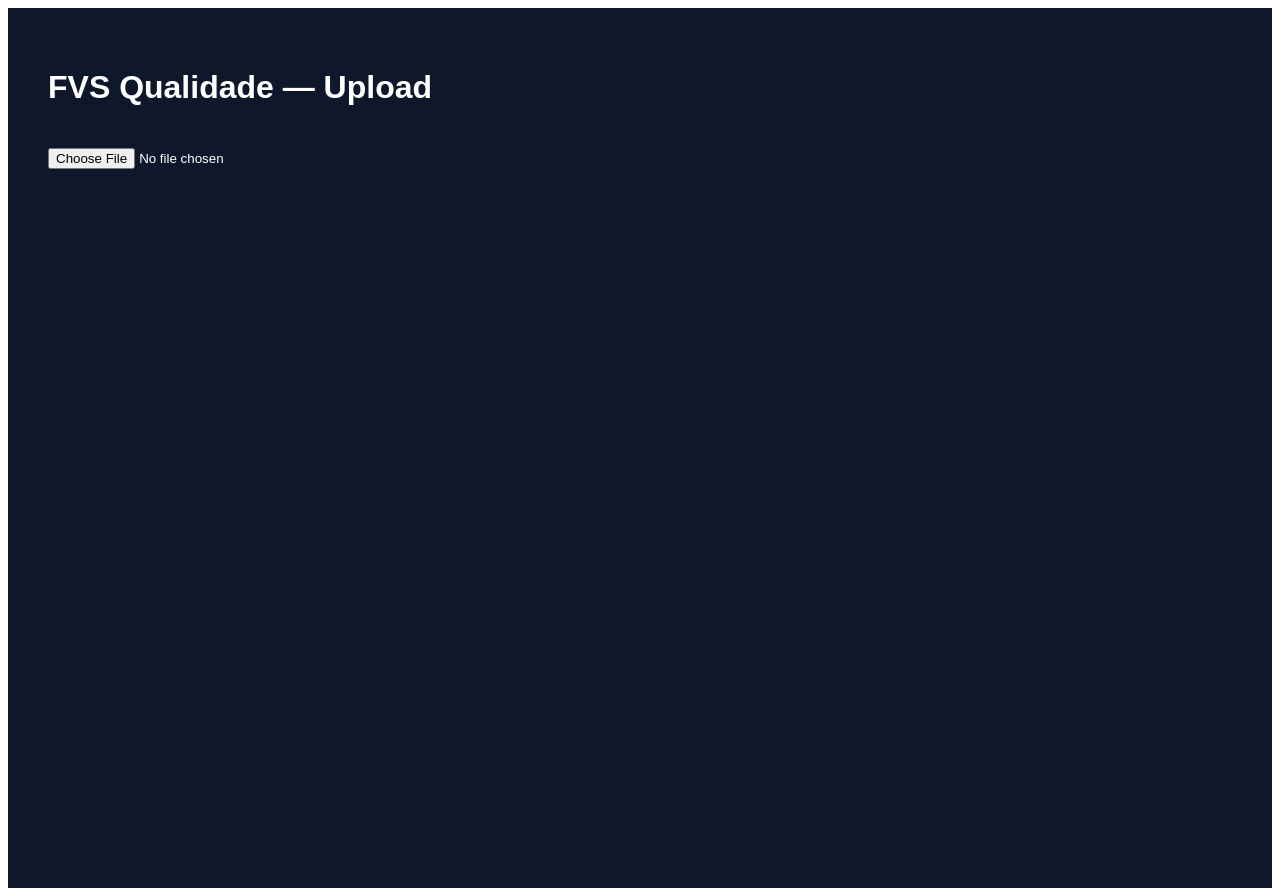
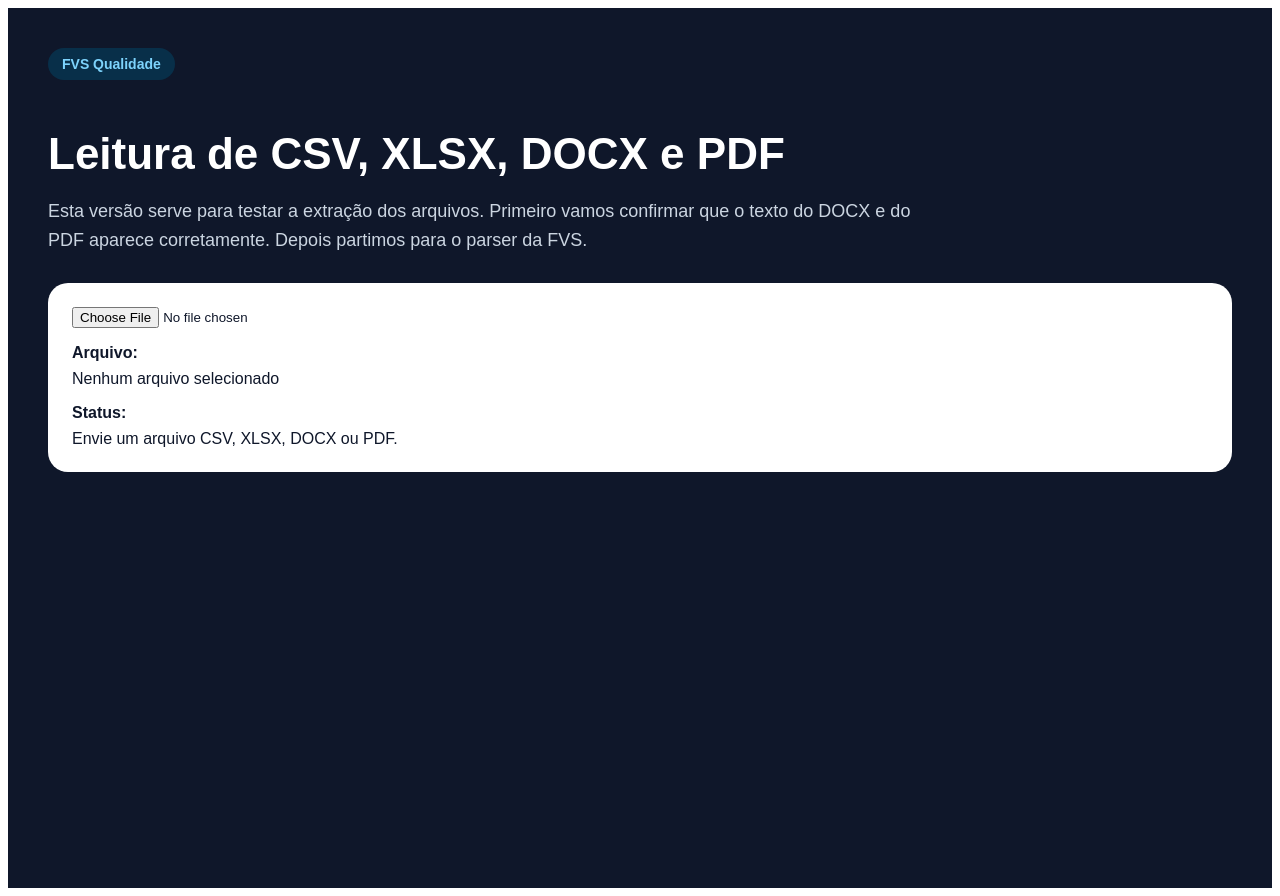
Before and after one commit to let99/aplicativo-qualidade, a React (Vite) app: page / in a window 1280 px wide. Built offline with nearby package versions, Linux system fonts and the light colour scheme.

Commit message:
Update App.jsx

```diff
--- a/src/App.jsx
+++ b/src/App.jsx
@@ -1,25 +1,78 @@
 import React, { useState } from "react";
 import * as XLSX from "xlsx";
+import mammoth from "mammoth";
+import * as pdfjsLib from "pdfjs-dist";
+
+pdfjsLib.GlobalWorkerOptions.workerSrc = `https://cdnjs.cloudflare.com/ajax/libs/pdf.js/4.6.82/pdf.worker.min.mjs`;
 
 export default function App() {
-  const [data, setData] = useState([]);
+  const [rows, setRows] = useState([]);
+  const [rawText, setRawText] = useState("");
+  const [status, setStatus] = useState("Envie um arquivo CSV, XLSX, DOCX ou PDF.");
+  const [fileName, setFileName] = useState("");
 
-  function handleFile(e) {
-    const file = e.target.files[0];
+  async function handleFile(e) {
+    const file = e.target.files?.[0];
     if (!file) return;
 
-    const reader = new FileReader();
+    setFileName(file.name);
+    setRows([]);
+    setRawText("");
+    setStatus("Lendo arquivo...");
 
-    reader.onload = (evt) => {
-      const binary = evt.target.result;
-      const workbook = XLSX.read(binary, { type: "binary" });
-      const sheet = workbook.Sheets[workbook.SheetNames[0]];
-      const json = XLSX.utils.sheet_to_json(sheet);
+    const extension = file.name.split(".").pop()?.toLowerCase();
 
-      setData(json);
-    };
+    try {
+      if (extension === "csv") {
+        const text = await file.text();
+        const parsed = parseCSV(text);
+        setRows(parsed);
+        setStatus(`CSV lido com ${parsed.length} linha(s).`);
+        return;
+      }
 
-    reader.readAsBinaryString(file);
+      if (extension === "xlsx" || extension === "xls") {
+        const buffer = await file.arrayBuffer();
+        const workbook = XLSX.read(buffer, { type: "array" });
+        const sheetName = workbook.SheetNames[0];
+        const json = XLSX.utils.sheet_to_json(workbook.Sheets[sheetName], {
+          defval: "",
+        });
+        setRows(json);
+        setStatus(`Planilha lida com ${json.length} linha(s).`);
+        return;
+      }
+
+      if (extension === "docx") {
+        const buffer = await file.arrayBuffer();
+        const result = await mammoth.extractRawText({ arrayBuffer: buffer });
+        setRawText(result.value || "");
+        setStatus("DOCX lido. Texto extraído exibido abaixo.");
+        return;
+      }
+
+      if (extension === "pdf") {
+        const buffer = await file.arrayBuffer();
+        const pdf = await pdfjsLib.getDocument({ data: buffer }).promise;
+
+        let text = "";
+        for (let pageNum = 1; pageNum <= pdf.numPages; pageNum += 1) {
+          const page = await pdf.getPage(pageNum);
+          const content = await page.getTextContent();
+          const pageText = content.items.map((item) => item.str).join(" ");
+          text += `\n\n--- PÁGINA ${pageNum} ---\n\n${pageText}`;
+        }
+
+        setRawText(text);
+        setStatus("PDF lido. Texto extraído exibido abaixo.");
+        return;
+      }
+
+      setStatus("Formato não suportado.");
+    } catch (error) {
+      console.error(error);
+      setStatus(`Erro ao ler o arquivo: ${error.message}`);
+    }
   }
 
   return (
@@ -29,51 +82,193 @@ export default function App() {
         background: "#0f172a",
         color: "white",
         padding: "40px",
-        fontFamily: "Arial",
+        fontFamily: "Arial, sans-serif",
       }}
     >
-      <h1>FVS Qualidade — Upload</h1>
+      <div style={{ maxWidth: "1200px", margin: "0 auto" }}>
+        <div
+          style={{
+            display: "inline-block",
+            padding: "8px 14px",
+            borderRadius: "999px",
+            background: "#082f49",
+            color: "#7dd3fc",
+            fontSize: "14px",
+            fontWeight: "bold",
+            marginBottom: "20px",
+          }}
+        >
+          FVS Qualidade
+        </div>
 
+        <h1 style={{ fontSize: "44px", marginBottom: "16px" }}>
+          Leitura de CSV, XLSX, DOCX e PDF
+        </h1>
+
+        <p
+          style={{
+            fontSize: "18px",
+            color: "#cbd5e1",
+            lineHeight: 1.6,
+            maxWidth: "900px",
+          }}
+        >
+          Esta versão serve para testar a extração dos arquivos. Primeiro vamos
+          confirmar que o texto do DOCX e do PDF aparece corretamente. Depois
+          partimos para o parser da FVS.
+        </p>
+
+        <div
+          style={{
+            marginTop: "28px",
+            background: "white",
+            color: "#0f172a",
+            borderRadius: "20px",
+            padding: "24px",
+          }}
+        >
           <input
             type="file"
-        accept=".xlsx,.csv"
+            accept=".csv,.xlsx,.xls,.docx,.pdf"
             onChange={handleFile}
-        style={{ marginTop: 20 }}
+            style={{ marginBottom: "16px" }}
           />
 
-      <div style={{ marginTop: 40 }}>
-        {data.length > 0 && (
+          <div style={{ marginBottom: "8px", fontWeight: "bold" }}>
+            Arquivo:
+          </div>
+          <div style={{ marginBottom: "16px" }}>
+            {fileName || "Nenhum arquivo selecionado"}
+          </div>
+
+          <div style={{ marginBottom: "8px", fontWeight: "bold" }}>Status:</div>
+          <div>{status}</div>
+        </div>
+
+        {rows.length > 0 && (
+          <div
+            style={{
+              marginTop: "28px",
+              background: "white",
+              color: "#0f172a",
+              borderRadius: "20px",
+              padding: "24px",
+              overflowX: "auto",
+            }}
+          >
+            <h2 style={{ marginTop: 0 }}>Pré-visualização da tabela</h2>
+
             <table
               style={{
-              background: "white",
-              color: "black",
-              borderRadius: "10px",
-              padding: "10px",
+                width: "100%",
+                borderCollapse: "collapse",
               }}
             >
               <thead>
                 <tr>
-                {Object.keys(data[0]).map((key) => (
-                  <th key={key} style={{ padding: 10 }}>
+                  {Object.keys(rows[0]).map((key) => (
+                    <th
+                      key={key}
+                      style={{
+                        borderBottom: "1px solid #ccc",
+                        padding: "10px",
+                        textAlign: "left",
+                      }}
+                    >
                       {key}
                     </th>
                   ))}
                 </tr>
               </thead>
               <tbody>
-              {data.slice(0, 10).map((row, i) => (
+                {rows.slice(0, 10).map((row, i) => (
                   <tr key={i}>
                     {Object.values(row).map((val, j) => (
-                    <td key={j} style={{ padding: 10 }}>
-                      {val}
+                      <td
+                        key={j}
+                        style={{
+                          borderBottom: "1px solid #eee",
+                          padding: "10px",
+                          verticalAlign: "top",
+                        }}
+                      >
+                        {String(val)}
                       </td>
                     ))}
                   </tr>
                 ))}
               </tbody>
             </table>
+          </div>
+        )}
+
+        {rawText && (
+          <div
+            style={{
+              marginTop: "28px",
+              background: "white",
+              color: "#0f172a",
+              borderRadius: "20px",
+              padding: "24px",
+            }}
+          >
+            <h2 style={{ marginTop: 0 }}>Texto extraído</h2>
+            <pre
+              style={{
+                whiteSpace: "pre-wrap",
+                wordBreak: "break-word",
+                fontFamily: "monospace",
+                fontSize: "14px",
+                lineHeight: 1.5,
+              }}
+            >
+              {rawText}
+            </pre>
+          </div>
         )}
       </div>
     </div>
   );
 }
+
+function parseCSV(text) {
+  const lines = text.split(/\r?\n/).filter((line) => line.trim());
+  if (!lines.length) return [];
+
+  const headers = splitCSVLine(lines[0]);
+
+  return lines.slice(1).map((line) => {
+    const values = splitCSVLine(line);
+    const row = {};
+    headers.forEach((header, index) => {
+      row[header] = values[index] ?? "";
+    });
+    return row;
+  });
+}
+
+function splitCSVLine(line) {
+  const result = [];
+  let current = "";
+  let insideQuotes = false;
+
+  for (let i = 0; i < line.length; i += 1) {
+    const char = line[i];
+
+    if (char === '"') {
+      insideQuotes = !insideQuotes;
+    } else if (char === "," && !insideQuotes) {
+      result.push(cleanCSVValue(current));
+      current = "";
+    } else {
+      current += char;
+    }
+  }
+
+  result.push(cleanCSVValue(current));
+  return result;
+}
+
+function cleanCSVValue(value) {
+  return value.replace(/^"|"$/g, "").trim();
+}
```
Lines whose indentation alone changed are shown as unchanged.
